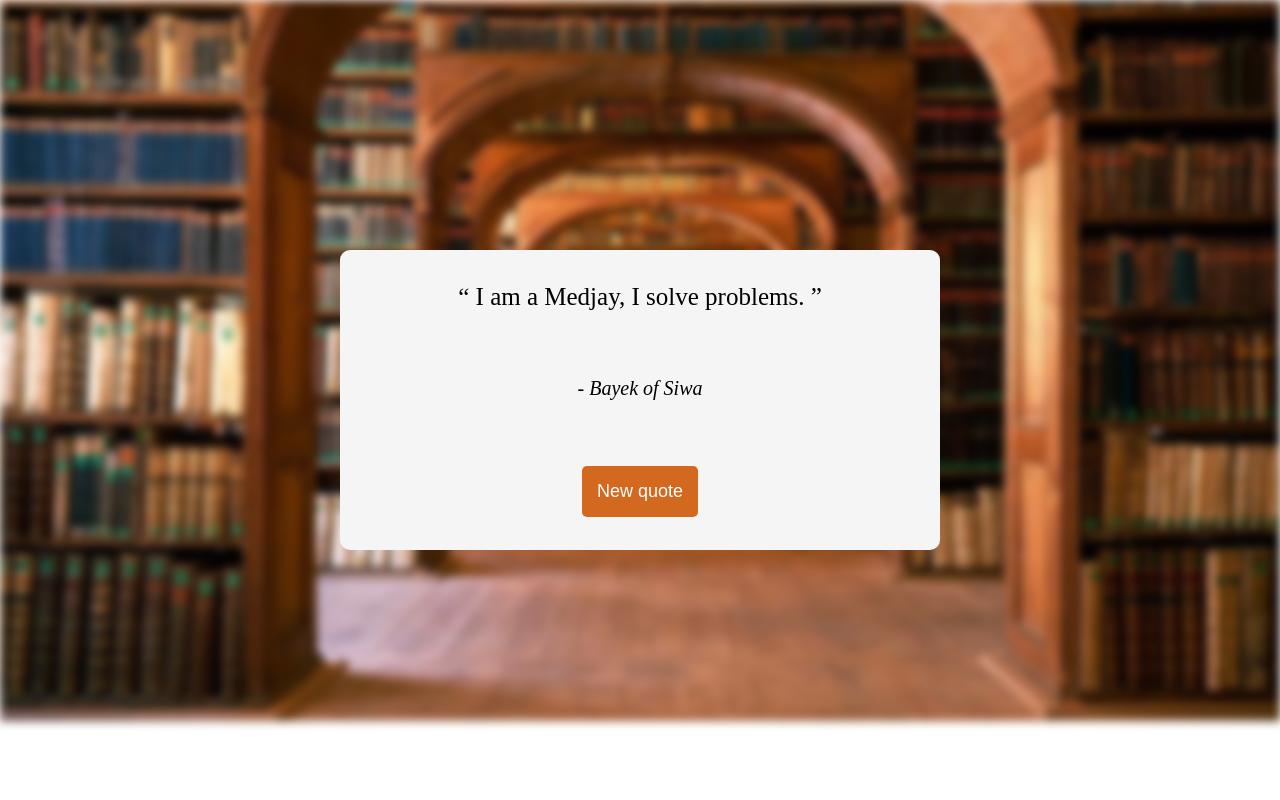
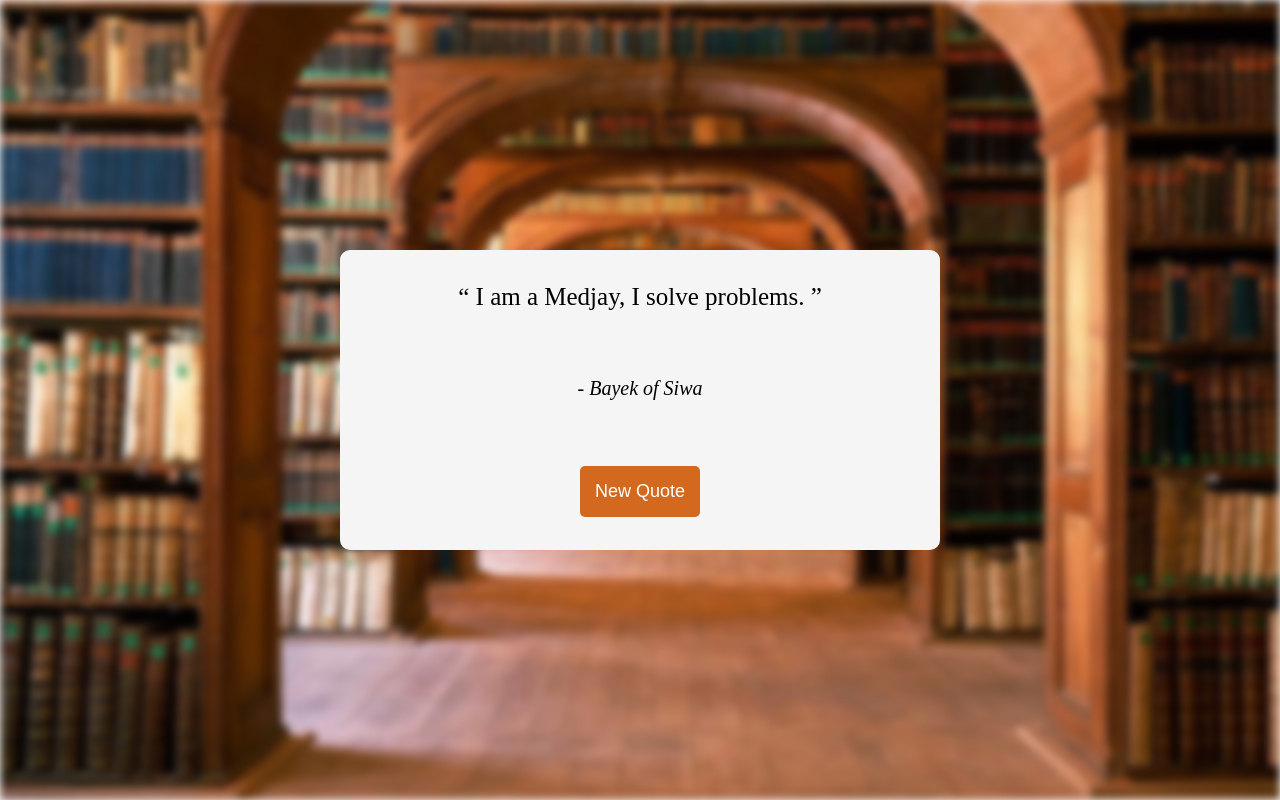
Before and after one commit to ahmedmsaid/JavaScript-DOM-Manipulation-Projects, a plain HTML site: page 1- Random Quotes Generator/index.html in a window 1280 px wide. Drawn offline with Linux system fonts and the light colour scheme.

Commit message:
Added more quotes with some enhancements

```diff
--- a/1- Random Quotes Generator/index.html
+++ b/1- Random Quotes Generator/index.html
@@ -6,13 +6,11 @@
         <link rel="stylesheet" href="style.css">
     </head>
     <body>
-        <div id="background">
-            <img src="/bg.jpg" width="100%" height="100%" >
-        </div>
+        <div id="background"></div>
         <div class="container">
-            <q> I am a Medjay, I solve problems. </q>
+            <p id="quote"><q> I am a Medjay, I solve problems. </q></p>
             <p id="author">- Bayek of Siwa</p>
-            <button type="button">New quote</button>
+            <button type="button">New Quote</button>
         </div>
         <script src="script.js"></script>
     </body>
--- a/1- Random Quotes Generator/script.js
+++ b/1- Random Quotes Generator/script.js
@@ -25,5 +25,25 @@ const quotes = [
   {
     author: "Booker DeWitt",
     quote: " Bring us the girl, and wipe away the debt', that was the deal. The details elude me now, but the details wouldn't change a Goddamn thing. "
+  },
+  {
+    author: "Elizabeth Comstock",
+    quote: " What I've done... cannot be undone. I cannot stop... what I have put in motion. But perhaps... I can keep it from ever starting. He was my first hope, and now... he is my last. "
+  },
+  {
+    author: "Daisy Fitzroy",
+    quote: " My Booker DeWitt was a hero to the cause! A story to tell your children! "
+  },
+  {
+    author: "Sofia Lamb",
+    quote: " This Is The World For Which You Stand. You, Alone, Among The Dead. "
+  },
+  {
+    author: "Kratos",
+    quote: " The monster you have killed is returned to kill you. "
+  },
+  {
+    author: "Booker DeWitt",
+    quote: " One Thing I've Learned: If You Don't Draw First, You Don't Get To Draw At All. "
   }
 ];
--- a/1- Random Quotes Generator/style.css
+++ b/1- Random Quotes Generator/style.css
@@ -1,13 +1,20 @@
 * {
     margin: 0;
     padding: 0;
-}
-body {
     box-sizing: border-box;
 }
 
+body, html {
+    height: 100%;
+}
+
 #background {
-    filter: blur(5px);
+    height: 100%;
+    background-image: url("/bg.jpg");
+    background-position: center;
+    background-size: cover;
+    background-repeat: no-repeat;
+    filter: blur(4px);
 }
 
 .container {
@@ -29,7 +36,7 @@ body {
     box-shadow: 2px 2px 20px 0.5 #000;
 }
 
-q {
+#quote {
     text-align: center;
     flex-basis: 100%;
     font-size: 25px;
```
